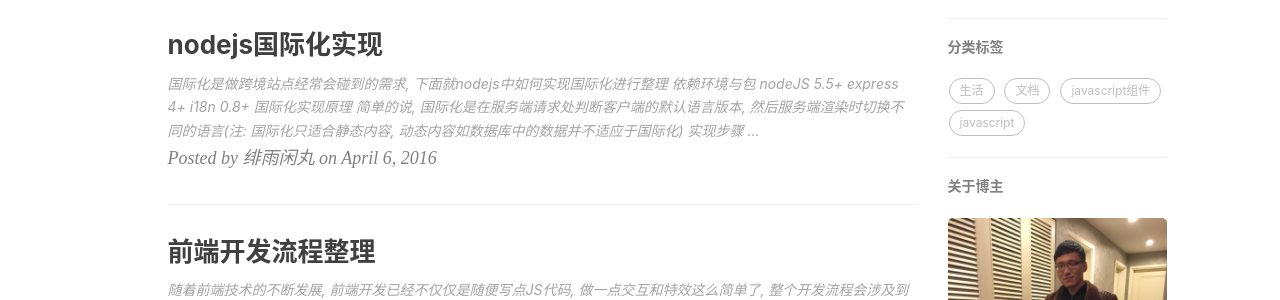
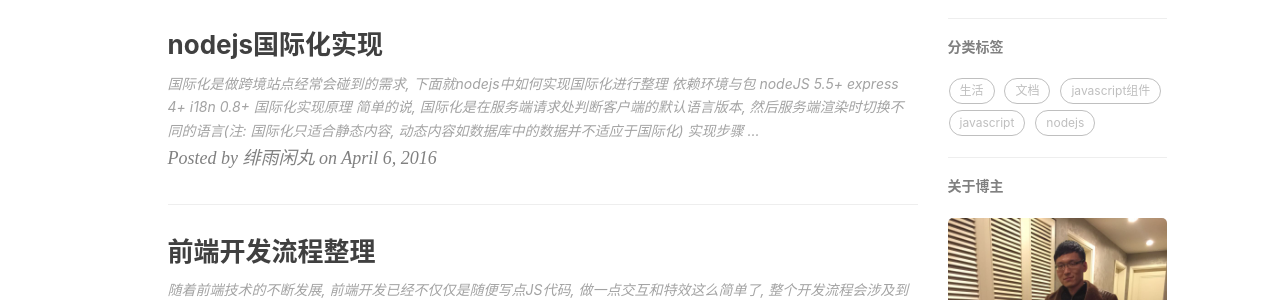
Before and after one commit to cyqresig/cyqresig.github.io, a Jekyll site: the page built from index.html, in a window 1280 px wide and 900 px high. Shown: the part 440-740 px from the top of the window. Built offline with Jekyll 4.4.1, drawn with Linux system fonts in a browser that asks for light colours; nearby versions of some CDN libraries; the list of posts is cut into pages by our own code; comment, search, counter and statistics services are not loaded.

Commit message:
新增 nodeJS 实现

```diff
--- a/_posts/2016-04-06-nodejs-i18n.md
+++ b/_posts/2016-04-06-nodejs-i18n.md
@@ -5,7 +5,7 @@
 author:     "绯雨闲丸"
 header-img: "img/post-bg-2016-04-06.jpg"
 tags:
-    - javascript
+    - nodejs
 ---
 
 国际化是做跨境站点经常会碰到的需求, 下面就nodejs中如何实现国际化进行整理
```
Also changed, not shown: 1 other file.
